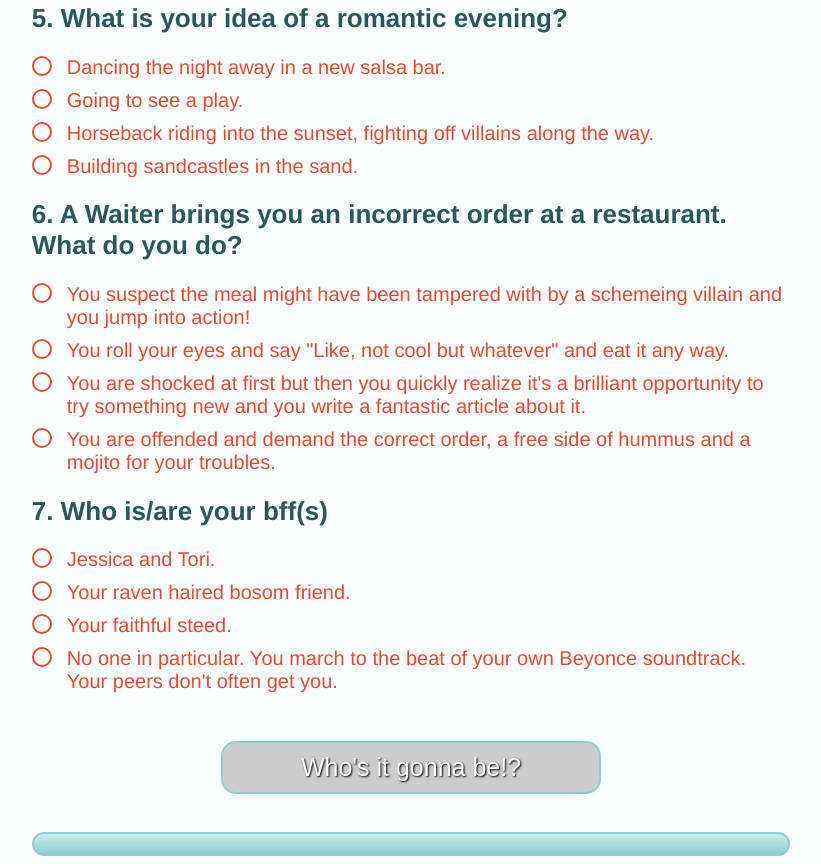
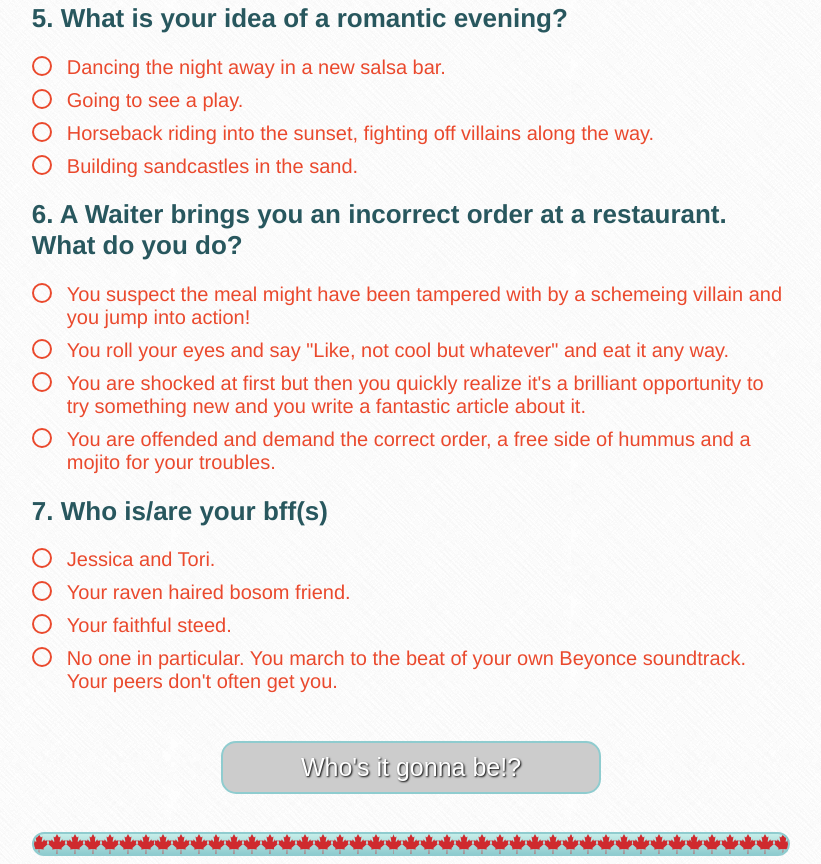
Before and after one commit to tvweinstock/can-spirit-animal, a website: page index.html in a window 1280 px wide. Shown: the part 1238-2102 px from the top of the page, without its empty margins (229-1050 px from the left). Drawn offline with nearby package versions, Linux system fonts and the light colour scheme; the site is published under a folder, as on GitHub Pages, so addresses that start at the root find nothing; files whose address does not match are found by name.

Commit message:
comitting compiled css

```diff
--- a/css/style.css
+++ b/css/style.css
@@ -9,7 +9,7 @@ html {
   box-sizing: inherit; }
 
 body {
-  background: url("/images/crossword.png") repeat top left #FBFFFF;
+  background: url("images/crossword.png") repeat top left #FBFFFF;
   font-family: Helvetica;
   color: #28575e; }
 
@@ -97,7 +97,7 @@ input:checked + label::after {
 
 .result {
   text-align: center;
-  background: url("/images/leaf.svg"), linear-gradient(#C7EEE9, #8FCCCF);
+  background: url("images/leaf.svg"), linear-gradient(#C7EEE9, #8FCCCF);
   background-position: center;
   color: #fff;
   padding: 10px;
```
